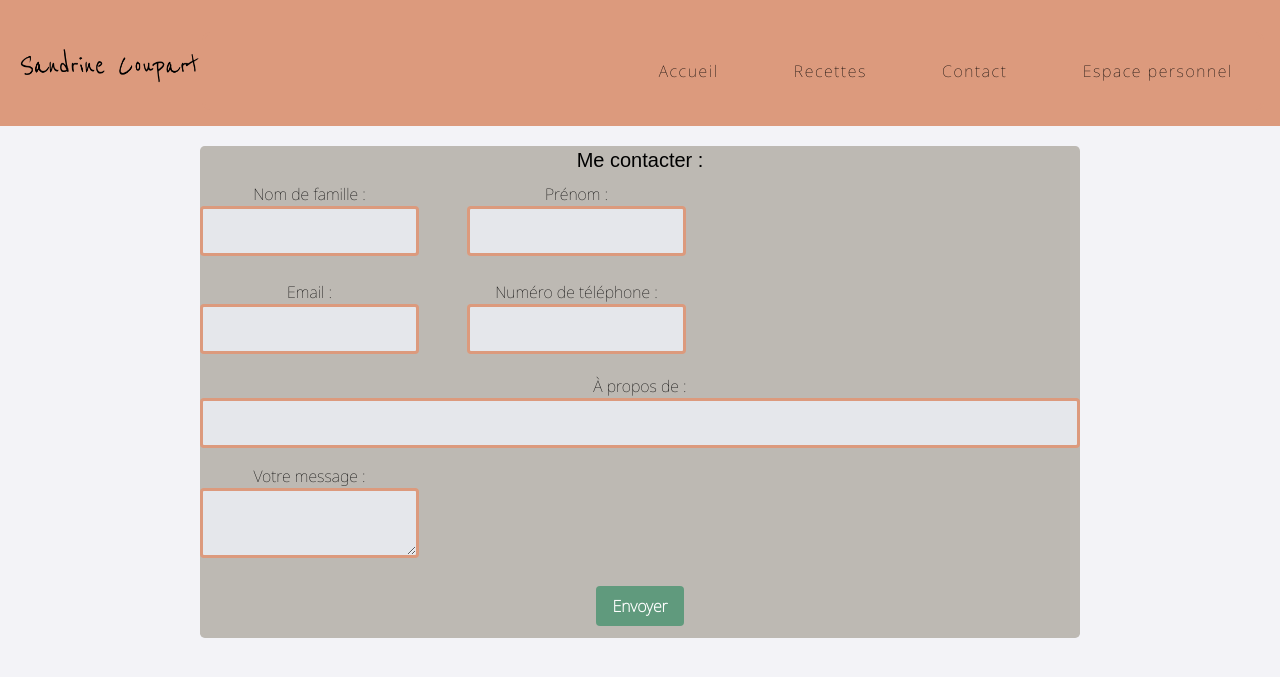
After one commit to juliefort/SandrineCoupart-nutrition, a Symfony app: template templates/contact/index.html.twig in a window 1280 px wide. The commit adds this page. Shown: the top 677 px of the page. Run offline with Twig, Linux system fonts and the light colour scheme; the template is opened without the code that fills it, so the values that code supplies are empty; form fields are guessed from the names that the template uses; style sheets or scripts are compiled from the project's sources; some libraries are stand-ins or nearby versions; some web fonts are replaced.

Commit message:
added Entity Contact and a form for users to contact the admin

```diff
--- a/SQL/Database.sql
+++ b/SQL/Database.sql
@@ -21,3 +21,5 @@ ALTER TABLE diet ADD FOREIGN KEY (recipes_id) REFERENCES recipes(id);
 
 ALTER TABLE recipes ADD image_name VARCHAR(255) DEFAULT NULL;
 ALTER TABLE recipes ADD updated_at DATETIME DEFAUT NULL;
+
+CREATE TABLE contact(id INTEGER PRIMARY KEY AUTO_INCREMENT NOT NULL, last_name VARCHAR(100) NOT NULL, first_name VARCHAR(100) NOT NULL, email VARCHAR(255) NOT NULL, phoneNumber VARCHAR(255) NOT NULL, subject VARCHAR(255) NOT NULL, message VARCHAR(255) NOT NULL);
--- a/assets/styles/app.css
+++ b/assets/styles/app.css
@@ -237,7 +237,7 @@ h1 {
     .secondPart
     {
         display: flex;
-        gap: 12rem;
+        gap: 5rem;
     }
 
     }
--- a/src/Controller/RecipesController.php
+++ b/src/Controller/RecipesController.php
@@ -46,7 +46,7 @@ class RecipesController extends AbstractController
         ]);
     }
 
-    #[Route('/recipes/{id}', name: 'app_recipes', methods: 'GET')]
+    #[Route('/recipes', name: 'app_recipes', methods: 'GET')]
     public function showRecipes(DietRepository $dietRepo,
     AllergensRepository $allergensRepo, UserRepository $userRepo, RecipesRepository $recipesRepo)
     {
--- /dev/null
+++ b/templates/contact/index.html.twig
@@ -0,0 +1,63 @@
+{% extends 'base.html.twig' %}
+
+{% block title %}Formulaire de contact{% endblock %}
+
+{% block body %}
+    <div class="flex text-center justify-center my-5">
+        <div class="form">
+
+            {{form_start(form, {'attr': {'class': 'w-full my-5 flex flex-col items-center'}}) }}
+                <h1 class="text-center text-xl"> Me contacter :</h1>
+                <div class="my-1 flex formInputs">
+                    <div class="my-1">
+                        {{ form_label(form.lastName, 'Nom de famille : ')}}
+                        {{ form_widget(form.lastName, {'attr': {'class': 'form-control, rounded, appearance-none block w-full bg-gray-200 text-gray-700 border border-red-500 rounded py-3 px-4 mb-3 leading-tight focus:outline-none focus:bg-white'}}) }}
+                        {{ form_errors(form.lastName) }}
+                    </div>
+
+                    <div class="my-1">
+                        {{ form_label(form.firstName, 'Prénom : ')}}
+                        {{ form_widget(form.firstName, {'attr': {'class': 'form-control, rounded, appearance-none block w-full bg-gray-200 text-gray-700 border border-red-500 rounded py-3 px-4 mb-3 leading-tight focus:outline-none focus:bg-white'}}) }}
+                        {{ form_errors(form.firstName) }}
+                    </div>
+                </div>
+
+                <div class="my-1 flex formInputs">
+                    <div class="my-1">
+                        {{ form_label(form.email, 'Email : ')}}
+                        {{ form_widget(form.email, {'attr': {'class': 'form-control, rounded, appearance-none block w-full bg-gray-200 text-gray-700 border border-red-500 rounded py-3 px-4 mb-3 leading-tight focus:outline-none focus:bg-white'}}) }}
+                        {{ form_errors(form.email) }}
+                    </div>
+
+                    <div class="my-1">
+                        {{ form_label(form.phoneNumber, 'Numéro de téléphone : ')}}
+                        {{ form_widget(form.phoneNumber, {'attr': {'class': 'form-control, rounded, appearance-none block w-full bg-gray-200 text-gray-700 border border-red-500 rounded py-3 px-4 mb-3 leading-tight focus:outline-none focus:bg-white'}}) }}
+                        {{ form_errors(form.phoneNumber) }}
+                    </div>
+                </div>
+
+                <div class="my-1">
+                    {{ form_label(form.subject, 'À propos de : ')}}
+                    {{ form_widget(form.subject, {'attr': {'class': 'form-control, rounded, appearance-none block w-full bg-gray-200 text-gray-700 border border-red-500 rounded py-3 px-4 mb-3 leading-tight focus:outline-none focus:bg-white'}}) }}
+                    {{ form_errors(form.subject) }}
+                </div>
+
+                <div class="formInputs my-1 flex">
+                    <div class="my-1">
+                        {{ form_label(form.message, 'Votre message : ')}}
+                        {{ form_widget(form.message, {'attr': {'class': 'form-control, rounded, appearance-none block w-full bg-gray-200 text-gray-700 border border-red-500 rounded py-3 px-4 mb-3 leading-tight focus:outline-none focus:bg-white'}}) }}
+                        {{ form_errors(form.message) }}
+                    </div>
+                </div>
+
+                <div class="my-3 flex justify-center">
+                    <button class="btn btn-lg text-white font-bold py-2 px-4 rounded focus:outline-none focus:shadow-outline" type="submit">
+                        Envoyer
+                    </button>
+                </div>
+
+    {{ form_end(form) }}
+
+        </div>
+    </div>
+{% endblock %}
--- a/templates/menu/header.html.twig
+++ b/templates/menu/header.html.twig
@@ -4,7 +4,9 @@
     <header>
         <nav>
             <div class="max-w-screen-xl lg:flex-nowrap flex flex-wrap items-center justify-between mx-auto p-4">
-                <img src="/image/Logo.jpg" class="h-12" alt="Logo Sandrine Coupart">
+                <a href="{{ path('app_home') }}">
+                    <img src="/image/Logo.jpg" class="h-12" alt="Logo Sandrine Coupart">
+                </a>
                     <button data-collapse-toggle="navbar-user" type="button" class="buttonMenuBurger lg:hidden inline-flex items-center p-2 w-10 h-10 justify-center text-sm text-500 rounded-lg focus:outline-none focus:ring-2 focus:ring-gray-200" aria-controls="navbar-user" aria-expanded="false">
                         <svg class="w-5 h-5" aria-hidden="true" xmlns="http://www.w3.org/2000/svg" fill="none" viewBox="0 0 17 14">
                             <path stroke="currentColor" stroke-linecap="round" stroke-linejoin="round" stroke-width="2" d="M1 1h15M1 7h15M1 13h15"/>
@@ -14,16 +16,16 @@
                 <div class="menu items-center justify-between sm-hidden w-full" id="navbar-user">
                     <ul class="burger-menu flex flex-col lg:flex-row lg:justify-end font-medium p-4 mt-4 border border-transparent rounded-lg">
                         <li>
-                            <a href="#" class="block py-2 px-3 font-medium rounded hover:bg-gray-100 text-black rounded dark:hover:bg-white-700">Accueil</a>
+                            <a href="{{ path('app_home') }}" class="block py-2 px-3 font-medium rounded hover:bg-gray-100 text-black rounded dark:hover:bg-white-700">Accueil</a>
                         </li>
                         <li>
-                            <a href="#" class="block py-2 px-3 font-medium rounded hover:bg-gray-100 text-black dark:hover:bg-white-700 dark:border-gray-700">Recettes</a>
+                            <a href="{{ path('app_recipes') }}" class="block py-2 px-3 font-medium rounded hover:bg-gray-100 text-black dark:hover:bg-white-700 dark:border-gray-700">Recettes</a>
                         </li>
                         <li>
-                            <a href="#" class="block py-2 px-3 font-medium rounded hover:bg-gray-100 text-black dark:hover:bg-white-700 dark:border-gray-700">Contact</a>
+                            <a href="{{ path('app_contact') }}" class="block py-2 px-3 font-medium rounded hover:bg-gray-100 text-black dark:hover:bg-white-700 dark:border-gray-700">Contact</a>
                         </li>
                         <li>
-                            <a href="#" class="block py-2 px-3 font-medium rounded hover:bg-gray-100 text-black dark:hover:bg-white-700 dark:border-gray-700">Espace personnel</a>
+                            <a href="{{ path('app_login') }}" class="block py-2 px-3 font-medium rounded hover:bg-gray-100 text-black dark:hover:bg-white-700 dark:border-gray-700">Espace personnel</a>
                         </li>
                     </ul>
                 </div>
--- a/templates/recipes/show.html.twig
+++ b/templates/recipes/show.html.twig
@@ -68,7 +68,7 @@
                             Ingrédients :
                         </span>
                     </p>
-                    <p class="text-gray-700 text-xl py-3">  {{ recipes.ingredients|nl2br }} </p>
+                    <p class="text-gray-700 text-lg py-3">  {{ recipes.ingredients|nl2br }} </p>
                 </div>
                 <div class="my-5 py-5">
                     <p class="mb-3">
@@ -76,7 +76,7 @@
                         Les étapes :
                         </span>
                     </p>
-                    <p class="text-gray-700 text-xl py-3"> {{ recipes.steps|nl2br }} </p>
+                    <p class="text-gray-700 text-base py-3"> {{ recipes.steps|nl2br }} </p>
                 </div>
             </div>
 
```
Also changed, not shown: migrations/Version20240312175024.php (added, +31 -0 lines), src/Controller/ContactController.php (added, +37 -0 lines), src/Entity/Contact.php (added, +111 -0 lines), src/Form/ContactType.php (added, +50 -0 lines), src/Repository/ContactRepository.php (added, +48 -0 lines), 1 other file.
